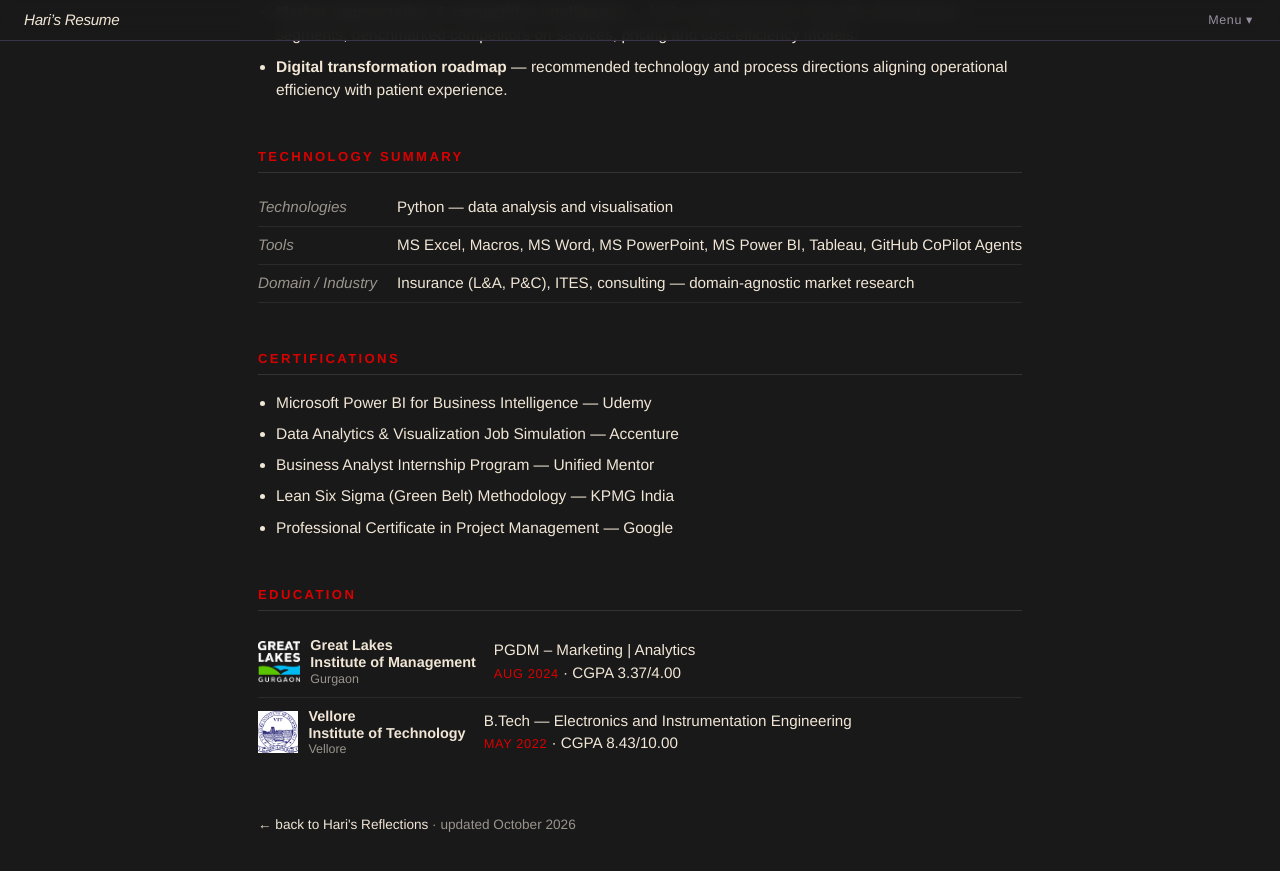
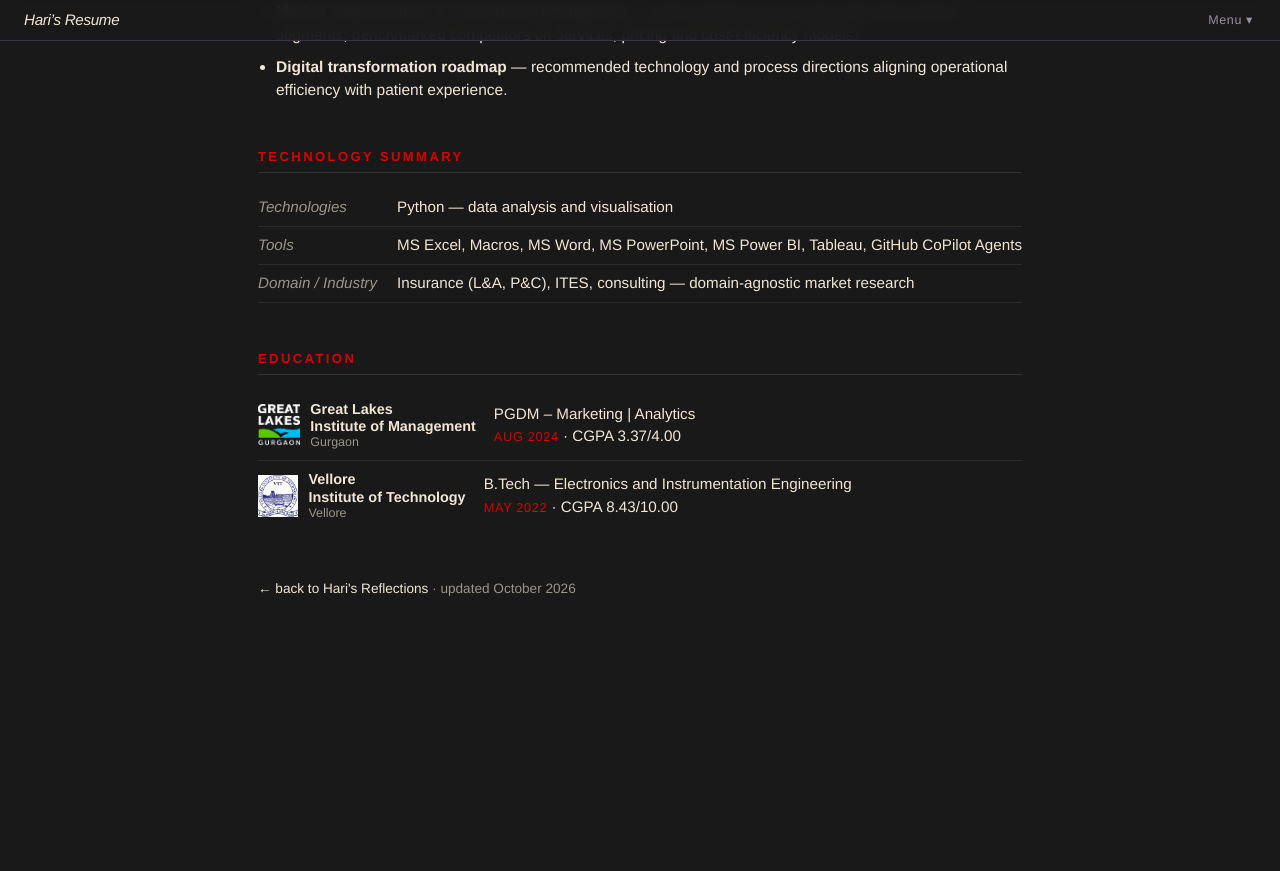
Before and after one commit to h-refs/h-refs.github.io, a Jekyll site: the page resume/index.html, which Jekyll copies as it is, in a window 1280 px wide and 900 px high, scrolled down 1267 px. Shown: the top 871 px of the window. Built offline with Jekyll 4.4.1, drawn with Linux system fonts in a browser that asks for light colours; after the commit the page ends 1931 px from its top, so only the background shows below that.

Commit message:
Resume: remove Certifications section

```diff
--- a/resume/index.html
+++ b/resume/index.html
@@ -176,17 +176,6 @@
   </section>
 
   <section>
-    <h2>Certifications</h2>
-    <ul>
-      <li>Microsoft Power BI for Business Intelligence — Udemy</li>
-      <li>Data Analytics &amp; Visualization Job Simulation — Accenture</li>
-      <li>Business Analyst Internship Program — Unified Mentor</li>
-      <li>Lean Six Sigma (Green Belt) Methodology — KPMG India</li>
-      <li>Professional Certificate in Project Management — Google</li>
-    </ul>
-  </section>
-
-  <section>
     <h2>Education</h2>
     <div class="edu-item">
       <div class="logo">
```
